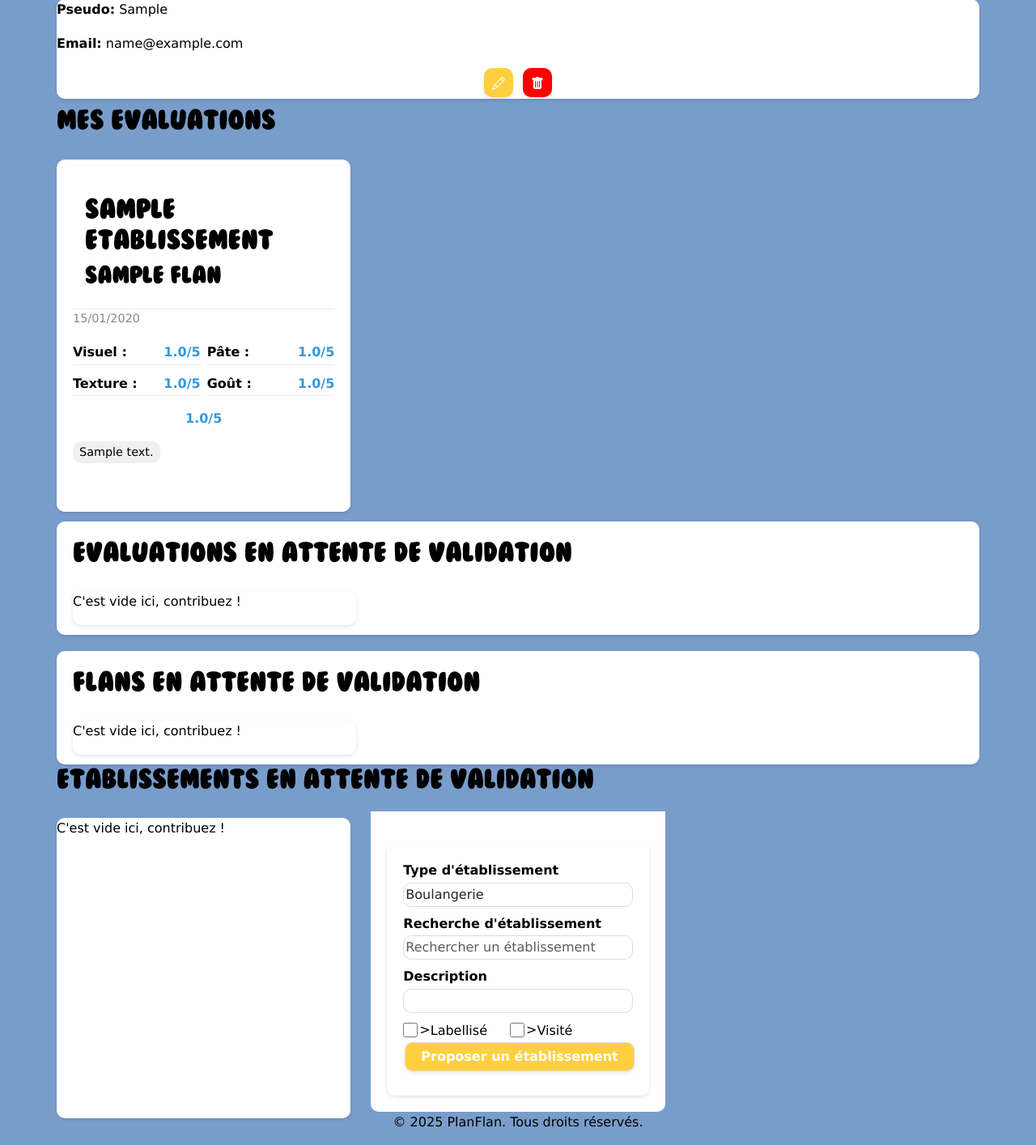
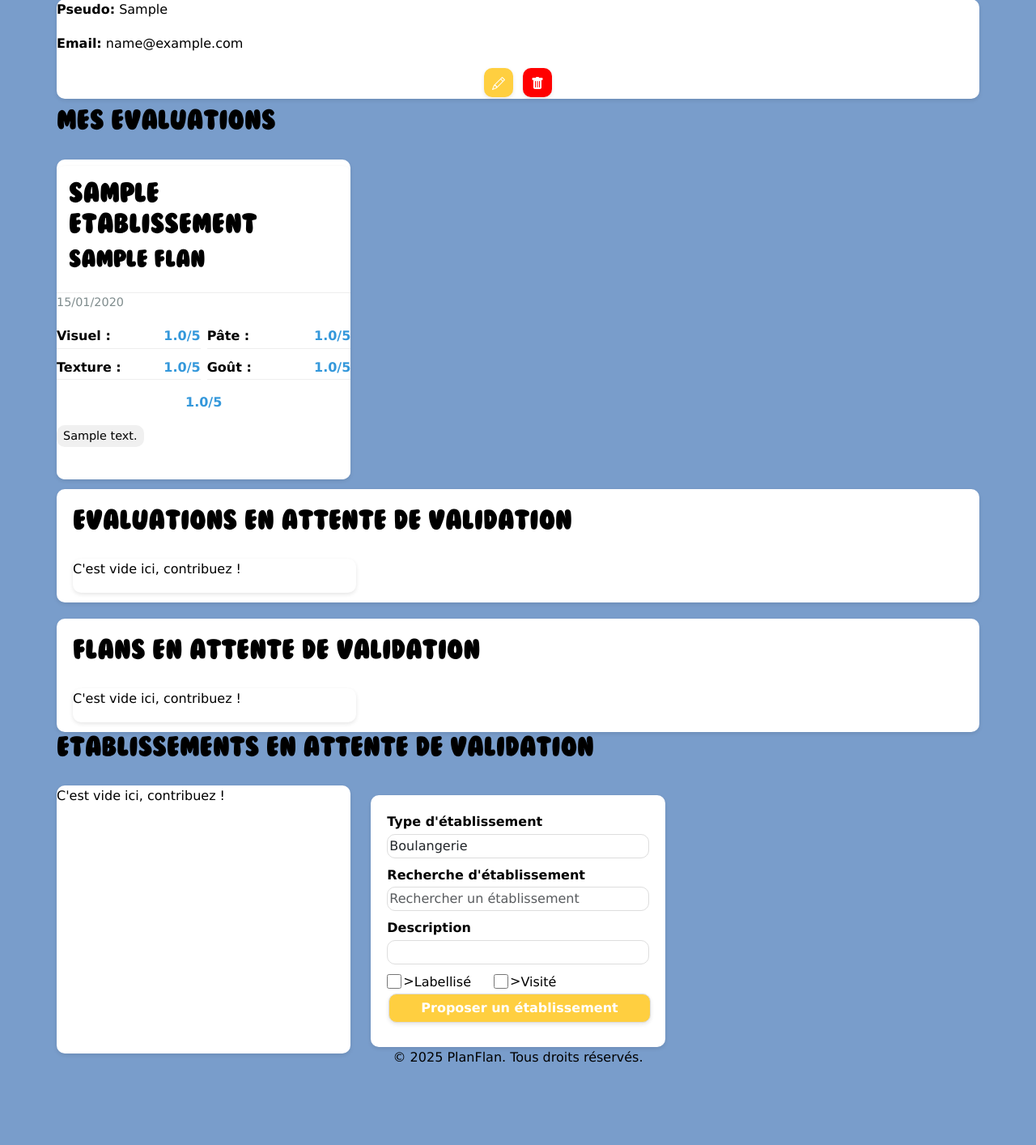
Before and after one commit to WilliamTourte/planflan2, a Flask app: page /dashboard in a window 1280 px wide. Shown: the part 109-1523 px from the top of the page at 81% size. After the commit the page ends 1421 px from the top, so only its background shows below. Run offline with Flask 3, Linux system fonts and the light colour scheme; a user stored in the database is signed in; tables that the repository leaves empty hold one stand-in row (values such as "Sample post"); some libraries are stand-ins or nearby versions.

Commit message:
Suppression carte-content, on ne garde que carte

```diff
--- a/app/static/css/style.css
+++ b/app/static/css/style.css
@@ -347,11 +347,7 @@ input[type="submit"]:active {
     border-radius: var(--border-radius-carte) var(--border-radius-carte) 0 0;
 }
 
-.carte-content {
-    padding: var(--padding-lg);
-    border-radius: 0 0 var(--border-radius-carte) var(--border-radius-carte);
-    background: white;
-}
+
 
 .carte-header {
     padding: var(--padding-md);
@@ -1003,9 +999,7 @@ input[type="submit"]:active {
         border-radius: var(--border-radius);
     }
 
-    .carte-content {
-        padding: var(--padding-md);
-    }
+
 
     header h1 {
         font-size: 1.5rem;
--- a/app/templates/macros.html
+++ b/app/templates/macros.html
@@ -157,7 +157,7 @@
             {{ afficher_badge_type_etab(etablissement) }}
             {{ afficher_badge_etablissement(etablissement) }}
         </div>
-        <div class="carte-content">
+        <div >
             <div class="carte-header">
                 <h2 id="etablissement-{{ etablissement.id_etab }}-nom">{{ etablissement.nom | enlever_accents }}</h2>
             </div>
@@ -257,7 +257,7 @@
                 {{ afficher_image_ou_placeholder(flan) }}
                 {{ afficher_badge_flan(flan) }}
             </div>
-            <div class="carte-content">
+            <div >
                 <div class="carte-header">
                     <h2 id="flan-{{ flan.id_flan }}-nom">{{ flan.nom | enlever_accents }}</h2>
                 </div>
@@ -375,7 +375,7 @@
 {% macro afficher_evaluation(evaluation, current_user, form, current_page, delete_form, validate_form) %}
     <div class="carte">
         <a href="{{ url_for('main.afficher_evaluation_unique', id_eval=evaluation.id_eval) }}" class="carte-link">
-        <div class="carte-content">
+        <div >
             <div class="carte-header">
                 <h2>{{ evaluation.flan.etablissement.nom | enlever_accents }}</h2>
                 <h3>{{ evaluation.flan.nom | enlever_accents }}</h3>
@@ -525,7 +525,7 @@
 
 {% macro afficher_bouton_ajout(objet_type, current_user, etablissement=None, form_ajout=None, flan=None) %}
     {% if objet_type == 'etablissement' %}
-        <div class="carte-content">
+        <div >
 
             {% if current_user.is_authenticated %}
                 {{ proposer_etablissement(form_ajout, url_for('maps.ajouter_etablissement'), current_user) }}
@@ -536,7 +536,7 @@
             {% endif %}
         </div>
     {% elif objet_type == 'flan' and etablissement %}
-        <div class="carte-content">
+        <div >
 
             {% if current_user.is_authenticated %}
                 {{ proposer_flan(form_ajout, url_for('main.proposer_flan', id_etab=etablissement.id_etab)) }}
@@ -547,7 +547,7 @@
             {% endif %}
         </div>
     {% elif objet_type == 'evaluation' and flan %}
-        <div class="carte-content">
+        <div >
 
             {% if current_user.is_authenticated %}
                 {{ proposer_evaluation(form_ajout, url_for('main.evaluer_flan', id_flan=flan.id_flan)) }}
```
